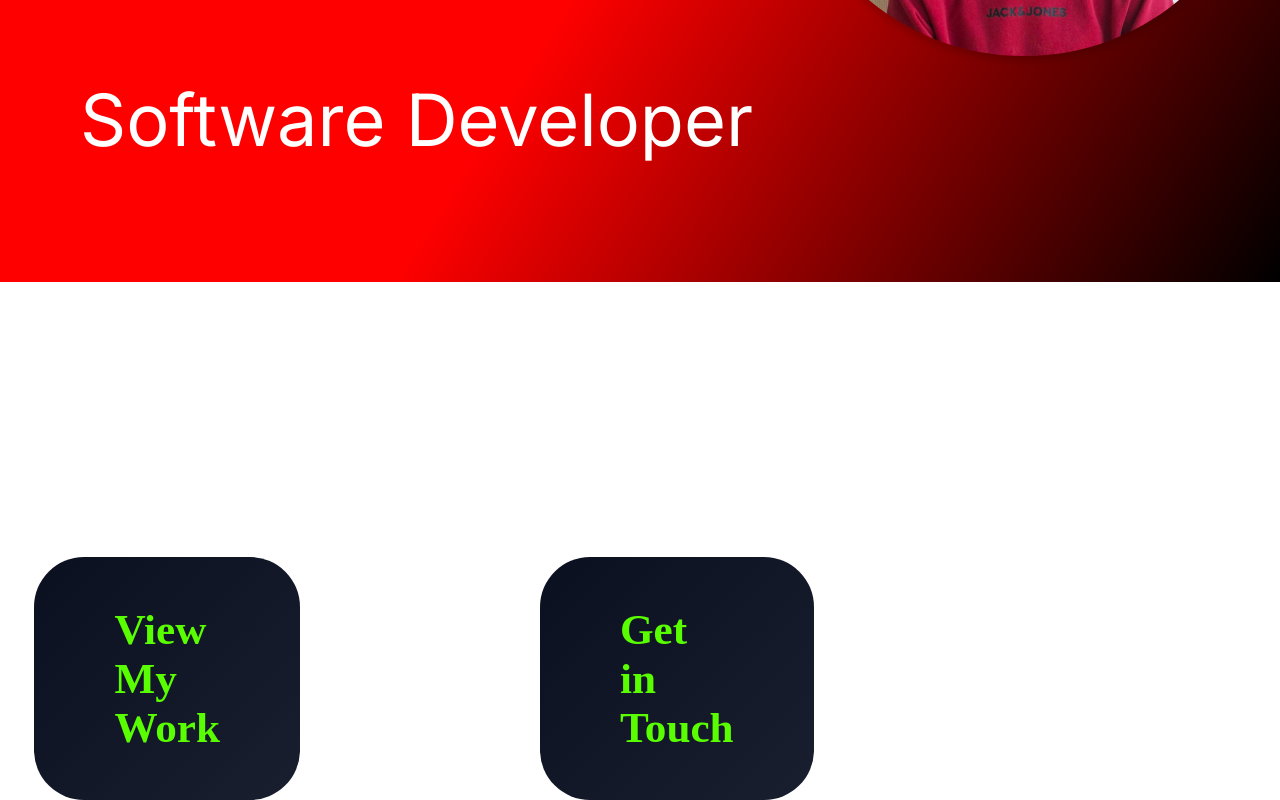
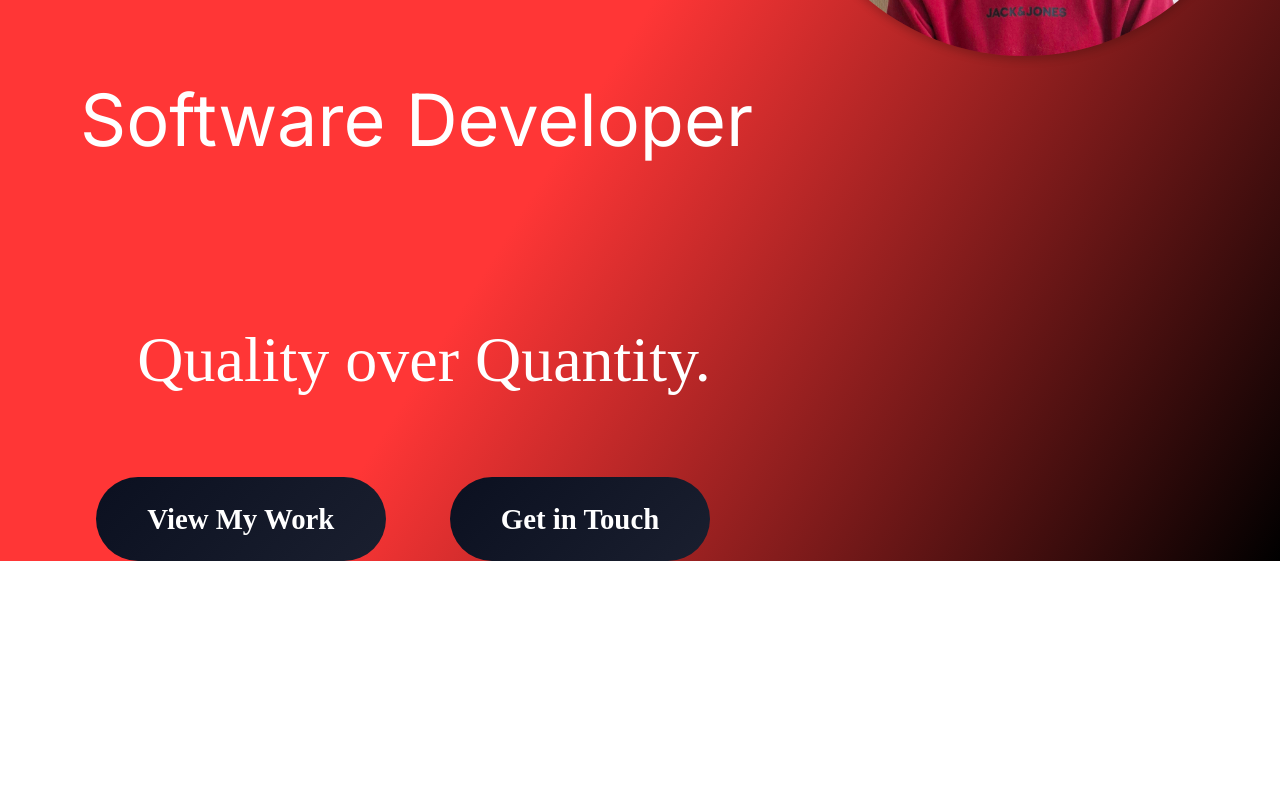
Before and after one commit to Ryan2707/portfolio-website, a React (Vite) app: page / in a window 1280 px wide. Shown: the part 518-1318 px from the top of the page. After the commit the page ends 1079 px from the top, so only its background shows below. Built offline with nearby package versions, Linux system fonts and the light colour scheme; a web font is replaced by a local one.

Commit message:
home page fix sizing

```diff
--- a/src/App.css
+++ b/src/App.css
@@ -3,6 +3,7 @@
 
 #root {
   min-height: 100vh;
-  width: 100vw;
-  background: linear-gradient(122deg, #ff0000 50%, #000000 100%);
+  width: 100%;
+  background: linear-gradient(122deg, #FF3636 50%, #000000 100%);
+  overflow-x: hidden;
 }
--- a/src/pages/Home.css
+++ b/src/pages/Home.css
@@ -55,23 +55,27 @@ div{
 
 .call-to-action-container {
     display: flex;
-    gap: 15rem;
-    margin-left: 5rem;
-    margin-top: 10rem;
+    flex-direction: row;
+    justify-content: flex-start;
+    align-items: center;
+    gap: clamp(2rem, 5vw, 15rem);
+    margin-left: 5%;
+    margin-top: 10vh;
+    flex-wrap: nowrap;
 }
 
 .call-to-action {
-    padding: 3rem;
-    padding-left: 5rem;
-    padding-right: 5rem;
-    font-size: 1.8rem;
+    padding: clamp(1rem, 2vw, 3rem) clamp(2rem, 4vw, 5rem);
+    font-size: clamp(1rem, 1.5vw, 1.8rem);
     background: linear-gradient(135deg, #0b1020 0%, #1a1f2f 100%);
     border-radius: 50px;
-    color: #59FF00;
+    color: white;
     cursor: pointer;
-    transition: transform 0.2s ease;
+    text-align: center;
+    white-space: nowrap;
 }
 
 .call-to-action:hover {
     transform: translateY(-3px);
+    box-shadow: 0 6px 12px rgba(0, 0, 0, 0.25);
 }
```
